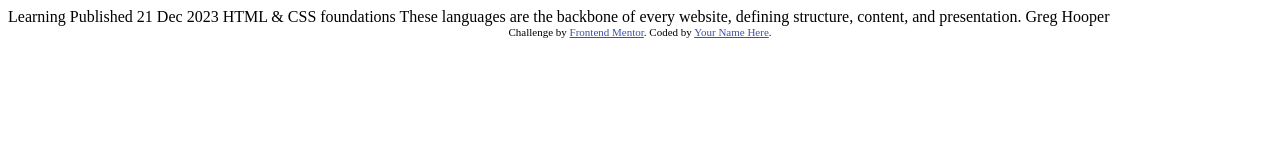
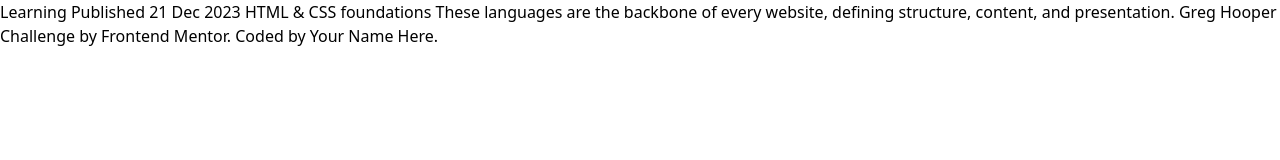
Before and after one commit to FranciscoFrontEndDeveloper/blog-preview-card-main, a website: page index.html in a window 1280 px wide. Drawn offline with Linux system fonts and the light colour scheme.

Commit message:
tailwind config successful

```diff
--- a/index.html
+++ b/index.html
@@ -1,33 +1,42 @@
 <!DOCTYPE html>
 <html lang="en">
   <head>
-  <meta charset="UTF-8">
-  <meta name="viewport" content="width=device-width, initial-scale=1.0"> <!-- displays site properly based on user's device -->
-  <link rel="icon" type="image/png" sizes="32x32" href="./assets/images/favicon-32x32.png">
+    <meta charset="UTF-8" />
+    <meta name="viewport" content="width=device-width, initial-scale=1.0" />
+    <!-- displays site properly based on user's device -->
+    <link
+      rel="icon"
+      type="image/png"
+      sizes="32x32"
+      href="./assets/images/favicon-32x32.png"
+    />
+    <link rel="stylesheet" href="/dist/output.css" />
 
     <title>Frontend Mentor | Blog preview card</title>
 
     <!-- Feel free to remove these styles or customise in your own stylesheet 👍 -->
-  <style>
-    .attribution { font-size: 11px; text-align: center; }
-    .attribution a { color: hsl(228, 45%, 44%); }
-  </style>
+    <!-- <style>
+      .attribution {
+        font-size: 11px;
+        text-align: center;
+      }
+      .attribution a {
+        color: hsl(228, 45%, 44%);
+      }
+    </style> -->
   </head>
   <body>
 
-  Learning
 
-  Published 21 Dec 2023
-
-  HTML & CSS foundations
-
-  These languages are the backbone of every website, defining structure, content, and presentation.
-
-  Greg Hooper
+    Learning Published 21 Dec 2023 HTML & CSS foundations These languages are
+    the backbone of every website, defining structure, content, and
+    presentation. Greg Hooper
 
     <div class="attribution">
-    Challenge by <a href="https://www.frontendmentor.io?ref=challenge" target="_blank">Frontend Mentor</a>.
-    Coded by <a href="#">Your Name Here</a>.
+      Challenge by
+      <a href="https://www.frontendmentor.io?ref=challenge" target="_blank"
+        >Frontend Mentor</a
+      >. Coded by <a href="#">Your Name Here</a>.
     </div>
   </body>
 </html>
--- /dev/null
+++ b/input.css
@@ -0,0 +1,3 @@
+@tailwind base;
+@tailwind components;
+@tailwind utilities;
--- /dev/null
+++ b/tailwind.config.js
@@ -0,0 +1,17 @@
+/** @type {import('tailwindcss').Config} */
+module.exports = {
+  content: ["./**/*.{html,js}"],
+  theme: {
+    colors: {
+      Yellow: "hsl(47, 88%, 63%)",
+      Grey: "hsl(0, 0%, 50%)",
+      White: "hsl(0, 0%, 100%)",
+      Black: "hsl(0, 0%, 7%)",
+    },
+    fontFamily: {
+      body: ["Figtree"],
+    },
+    extend: {},
+  },
+  plugins: [],
+};
```
Also changed, not shown: dist/output.css (added). Lines whose indentation alone changed are shown as unchanged.
